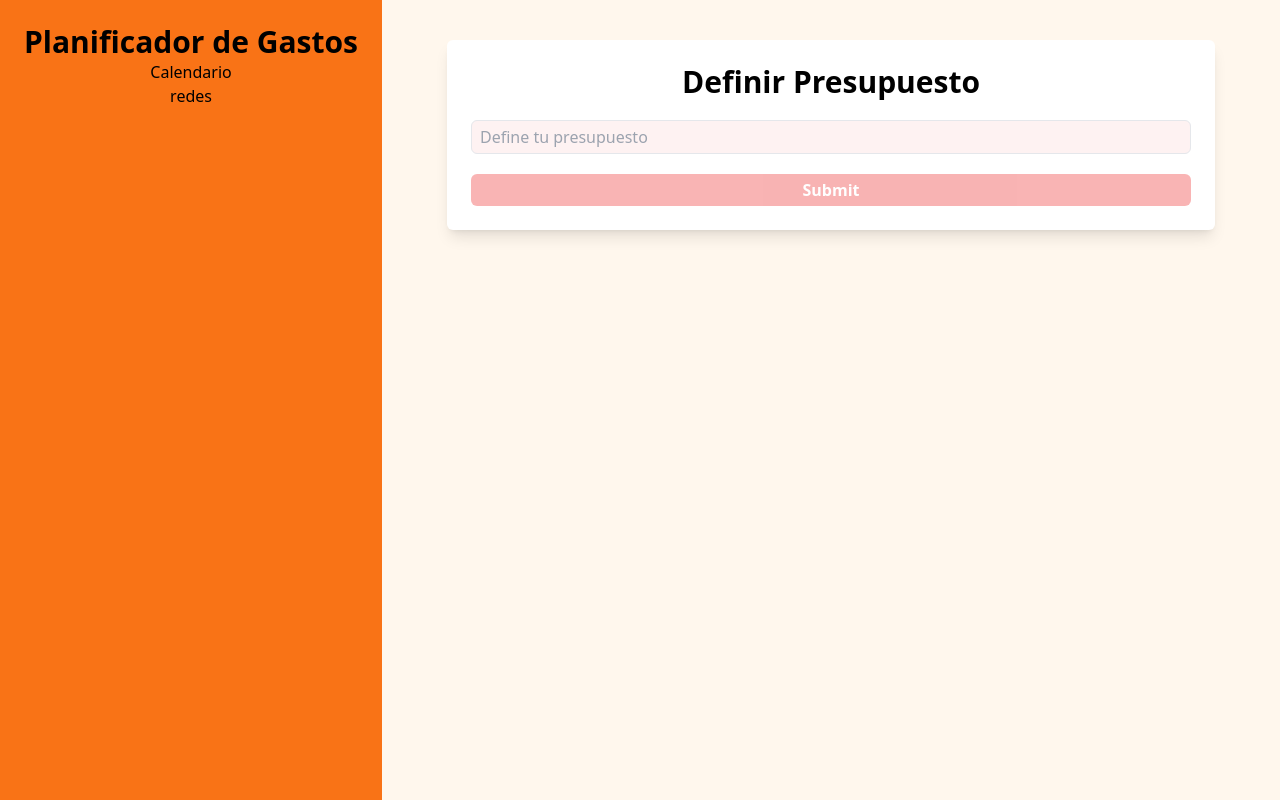
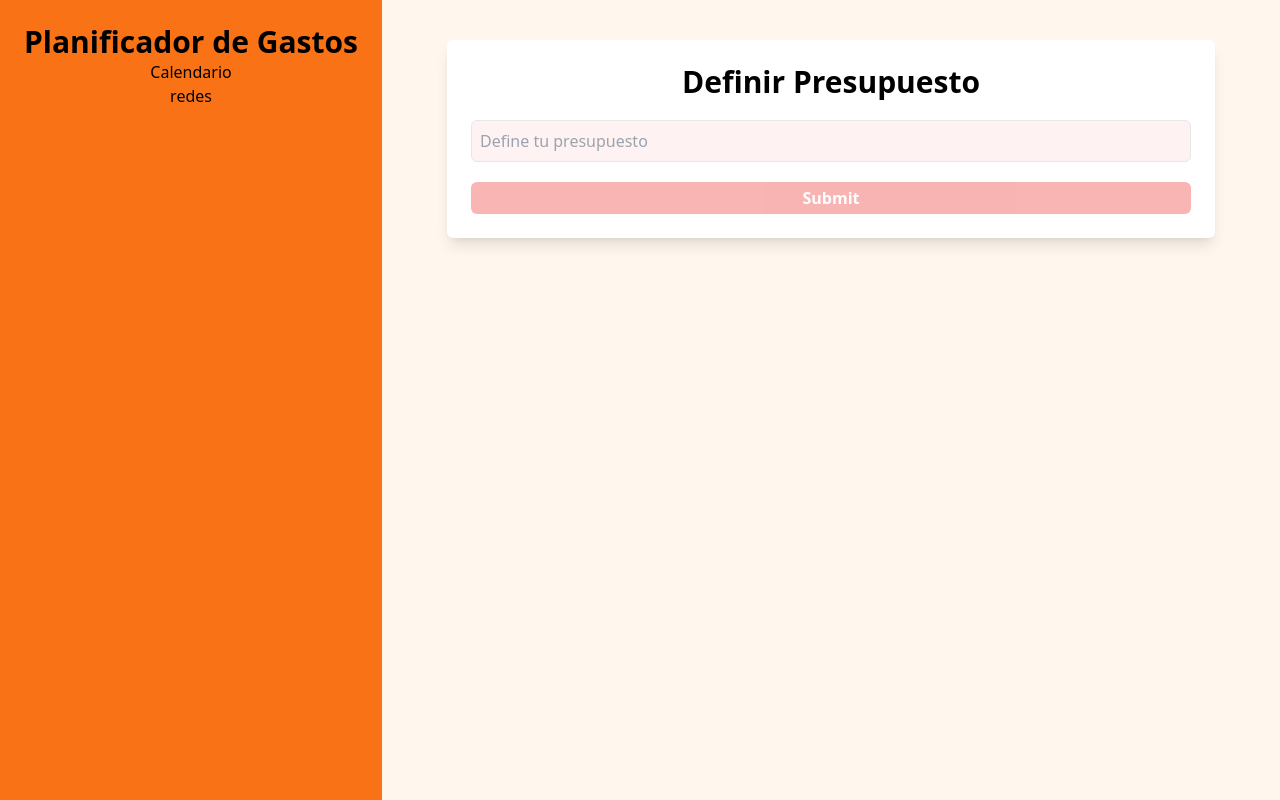
Before and after one commit to juancpdev/control-gastos-contextapi, a React (Vite) app: page / in a window 1280 px wide. Built offline with nearby package versions, Linux system fonts and the light colour scheme.

Commit message:
form input

```diff
--- a/src/components/BudgetForm.tsx
+++ b/src/components/BudgetForm.tsx
@@ -22,7 +22,7 @@ export default function BudgetForm() {
                 <input
                     id="budget"
                     type="number"
-                    className="bg-red-50 px-2 py-1 rounded-md border"
+                    className="bg-red-50 px-2 py-2 rounded-md border"
                     placeholder="Define tu presupuesto"
                     name="budget"
                     value={budget || ""}
```
